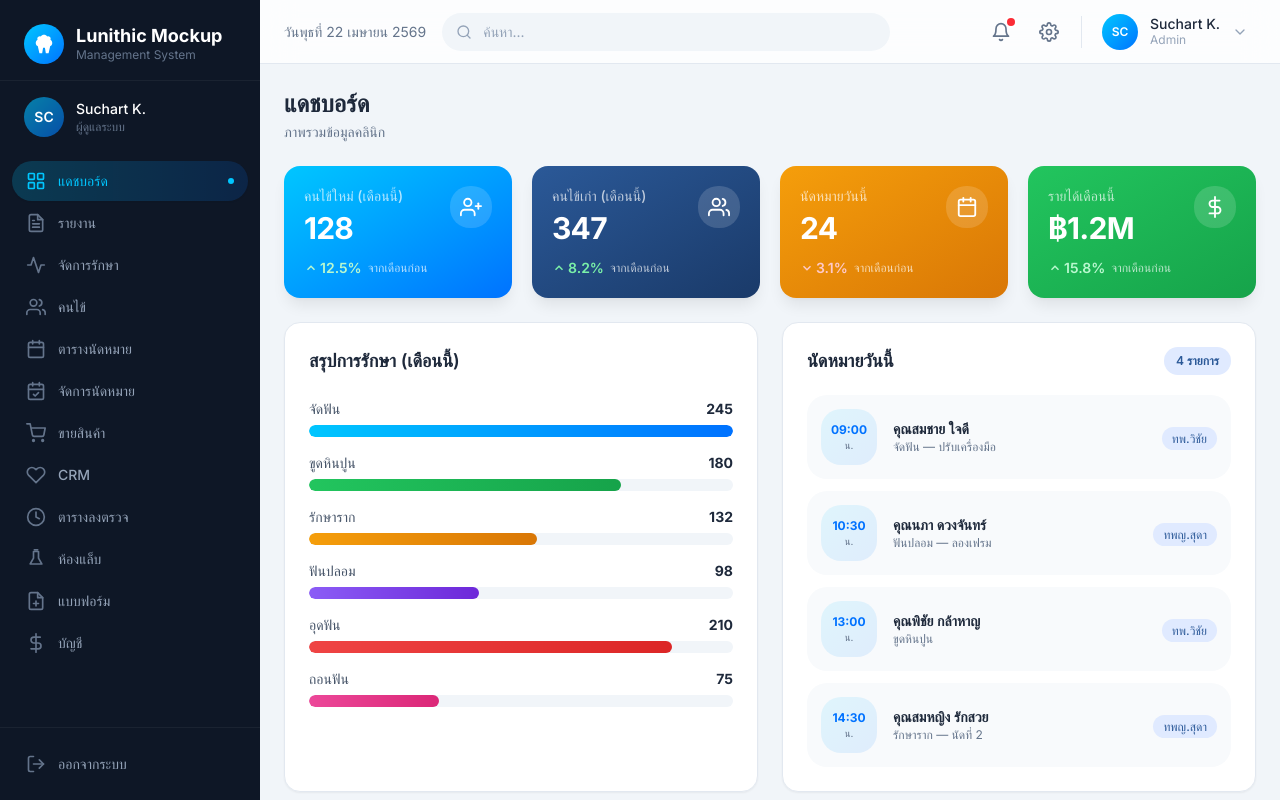
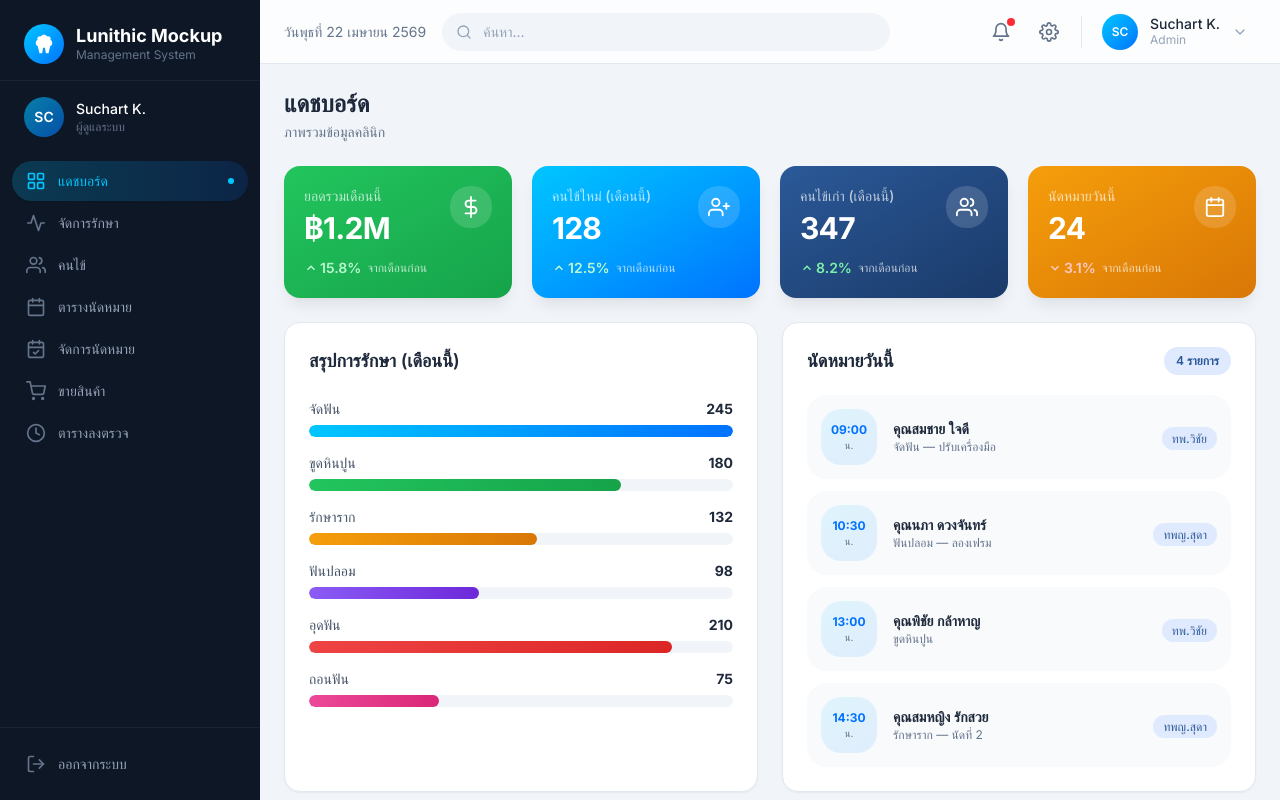
Before and after one commit to ronnayod/LDC, a Next.js app: page / in a window 1280 px wide. Shown: the top 800 px of the page. Built offline with nearby package versions, Linux system fonts and the light colour scheme.

Commit message:
feat: implement navigation sidebar and dashboard layout structure

```diff
--- a/src/app/(dashboard)/crm/page.tsx
+++ /dev/null
@@ -1,17 +0,0 @@
-export default function CRMPage() {
-  return (
-    <div className="space-y-6">
-      <div>
-        <h2 className="text-2xl font-bold text-[#1E293B]">CRM</h2>
-        <p className="text-sm text-[#64748B] mt-0.5">จัดการความสัมพันธ์ลูกค้า</p>
-      </div>
-      <div className="bg-white rounded-2xl p-12 shadow-sm border border-[#E2E8F0] flex flex-col items-center justify-center text-center">
-        <div className="w-16 h-16 rounded-2xl bg-[#FEE2E2] flex items-center justify-center mb-4">
-          <svg width="28" height="28" viewBox="0 0 24 24" fill="none" stroke="#DC2626" strokeWidth="2" strokeLinecap="round" strokeLinejoin="round"><path d="M20.84 4.61a5.5 5.5 0 0 0-7.78 0L12 5.67l-1.06-1.06a5.5 5.5 0 0 0-7.78 7.78l1.06 1.06L12 21.23l7.78-7.78 1.06-1.06a5.5 5.5 0 0 0 0-7.78z"/></svg>
-        </div>
-        <h3 className="text-lg font-semibold text-[#1E293B] mb-1">หน้า CRM</h3>
-        <p className="text-sm text-[#64748B]">อยู่ระหว่างการพัฒนา — พร้อมใช้งานเร็วๆ นี้</p>
-      </div>
-    </div>
-  );
-}
--- a/src/app/(dashboard)/forms/page.tsx
+++ /dev/null
@@ -1,17 +0,0 @@
-export default function FormsPage() {
-  return (
-    <div className="space-y-6">
-      <div>
-        <h2 className="text-2xl font-bold text-[#1E293B]">แบบฟอร์ม</h2>
-        <p className="text-sm text-[#64748B] mt-0.5">จัดการแบบฟอร์มต่างๆ</p>
-      </div>
-      <div className="bg-white rounded-2xl p-12 shadow-sm border border-[#E2E8F0] flex flex-col items-center justify-center text-center">
-        <div className="w-16 h-16 rounded-2xl bg-[#EDE9FE] flex items-center justify-center mb-4">
-          <svg width="28" height="28" viewBox="0 0 24 24" fill="none" stroke="#6D28D9" strokeWidth="2" strokeLinecap="round" strokeLinejoin="round"><path d="M14 2H6a2 2 0 0 0-2 2v16a2 2 0 0 0 2 2h12a2 2 0 0 0 2-2V8z"/><polyline points="14 2 14 8 20 8"/><line x1="12" y1="18" x2="12" y2="12"/><line x1="9" y1="15" x2="15" y2="15"/></svg>
-        </div>
-        <h3 className="text-lg font-semibold text-[#1E293B] mb-1">หน้าแบบฟอร์ม</h3>
-        <p className="text-sm text-[#64748B]">อยู่ระหว่างการพัฒนา — พร้อมใช้งานเร็วๆ นี้</p>
-      </div>
-    </div>
-  );
-}
--- a/src/app/(dashboard)/lab/page.tsx
+++ /dev/null
@@ -1,17 +0,0 @@
-export default function LabPage() {
-  return (
-    <div className="space-y-6">
-      <div>
-        <h2 className="text-2xl font-bold text-[#1E293B]">ห้องแล็บ</h2>
-        <p className="text-sm text-[#64748B] mt-0.5">จัดการงานห้องแล็บ</p>
-      </div>
-      <div className="bg-white rounded-2xl p-12 shadow-sm border border-[#E2E8F0] flex flex-col items-center justify-center text-center">
-        <div className="w-16 h-16 rounded-2xl bg-[#DCFCE7] flex items-center justify-center mb-4">
-          <svg width="28" height="28" viewBox="0 0 24 24" fill="none" stroke="#16A34A" strokeWidth="2" strokeLinecap="round" strokeLinejoin="round"><path d="M9 3h6v8l4 7H5l4-7V3z"/><line x1="10" y1="1" x2="14" y2="1"/></svg>
-        </div>
-        <h3 className="text-lg font-semibold text-[#1E293B] mb-1">หน้าห้องแล็บ</h3>
-        <p className="text-sm text-[#64748B]">อยู่ระหว่างการพัฒนา — พร้อมใช้งานเร็วๆ นี้</p>
-      </div>
-    </div>
-  );
-}
--- a/src/app/(dashboard)/page.tsx
+++ b/src/app/(dashboard)/page.tsx
@@ -46,6 +46,20 @@
 
       {/* Stat Cards */}
       <div className="grid grid-cols-1 sm:grid-cols-2 xl:grid-cols-4 gap-5">
+        <div className="animate-fade-in stagger-4">
+          <StatCard
+            title="ยอดรวมเดือนนี้"
+            value="฿1.2M"
+            change={15.8}
+            color="green"
+            icon={
+              <svg width="22" height="22" viewBox="0 0 24 24" fill="none" stroke="white" strokeWidth="2" strokeLinecap="round" strokeLinejoin="round">
+                <line x1="12" y1="1" x2="12" y2="23" />
+                <path d="M17 5H9.5a3.5 3.5 0 0 0 0 7h5a3.5 3.5 0 0 1 0 7H6" />
+              </svg>
+            }
+          />
+        </div>
         <div className="animate-fade-in stagger-1">
           <StatCard
             title="คนไข้ใหม่ (เดือนนี้)"
@@ -94,20 +108,7 @@
             }
           />
         </div>
-        <div className="animate-fade-in stagger-4">
-          <StatCard
-            title="รายได้เดือนนี้"
-            value="฿1.2M"
-            change={15.8}
-            color="green"
-            icon={
-              <svg width="22" height="22" viewBox="0 0 24 24" fill="none" stroke="white" strokeWidth="2" strokeLinecap="round" strokeLinejoin="round">
-                <line x1="12" y1="1" x2="12" y2="23" />
-                <path d="M17 5H9.5a3.5 3.5 0 0 0 0 7h5a3.5 3.5 0 0 1 0 7H6" />
-              </svg>
-            }
-          />
-        </div>
+
       </div>
 
       {/* Charts + Appointments */}
--- a/src/app/(dashboard)/reports/page.tsx
+++ /dev/null
@@ -1,17 +0,0 @@
-export default function ReportsPage() {
-  return (
-    <div className="space-y-6">
-      <div>
-        <h2 className="text-2xl font-bold text-[#1E293B]">รายงาน</h2>
-        <p className="text-sm text-[#64748B] mt-0.5">รายงานสรุปข้อมูลคลินิก</p>
-      </div>
-      <div className="bg-white rounded-2xl p-12 shadow-sm border border-[#E2E8F0] flex flex-col items-center justify-center text-center">
-        <div className="w-16 h-16 rounded-2xl bg-[#E0EAFF] flex items-center justify-center mb-4">
-          <svg width="28" height="28" viewBox="0 0 24 24" fill="none" stroke="#2B5998" strokeWidth="2" strokeLinecap="round" strokeLinejoin="round"><path d="M14 2H6a2 2 0 0 0-2 2v16a2 2 0 0 0 2 2h12a2 2 0 0 0 2-2V8z"/><polyline points="14 2 14 8 20 8"/><line x1="16" y1="13" x2="8" y2="13"/><line x1="16" y1="17" x2="8" y2="17"/></svg>
-        </div>
-        <h3 className="text-lg font-semibold text-[#1E293B] mb-1">หน้ารายงาน</h3>
-        <p className="text-sm text-[#64748B]">อยู่ระหว่างการพัฒนา — พร้อมใช้งานเร็วๆ นี้</p>
-      </div>
-    </div>
-  );
-}
--- a/src/app/layout.tsx
+++ b/src/app/layout.tsx
@@ -18,8 +18,8 @@
   children: React.ReactNode;
 }>) {
   return (
-    <html lang="th" className={`${inter.variable} h-full`}>
-      <body className="min-h-full font-sans antialiased">{children}</body>
+    <html lang="th" className={`${inter.variable} h-full`} suppressHydrationWarning>
+      <body className="min-h-full font-sans antialiased" suppressHydrationWarning>{children}</body>
     </html>
   );
 }
--- a/src/components/Sidebar.tsx
+++ b/src/components/Sidebar.tsx
@@ -13,19 +13,6 @@
         <rect x="14" y="3" width="7" height="7" rx="1" />
         <rect x="3" y="14" width="7" height="7" rx="1" />
         <rect x="14" y="14" width="7" height="7" rx="1" />
-      </svg>
-    ),
-  },
-  {
-    label: "รายงาน",
-    href: "/reports",
-    icon: (
-      <svg width="20" height="20" viewBox="0 0 24 24" fill="none" stroke="currentColor" strokeWidth="2" strokeLinecap="round" strokeLinejoin="round">
-        <path d="M14 2H6a2 2 0 0 0-2 2v16a2 2 0 0 0 2 2h12a2 2 0 0 0 2-2V8z" />
-        <polyline points="14 2 14 8 20 8" />
-        <line x1="16" y1="13" x2="8" y2="13" />
-        <line x1="16" y1="17" x2="8" y2="17" />
-        <polyline points="10 9 9 9 8 9" />
       </svg>
     ),
   },
@@ -87,53 +74,12 @@
     ),
   },
   {
-    label: "CRM",
-    href: "/crm",
-    icon: (
-      <svg width="20" height="20" viewBox="0 0 24 24" fill="none" stroke="currentColor" strokeWidth="2" strokeLinecap="round" strokeLinejoin="round">
-        <path d="M20.84 4.61a5.5 5.5 0 0 0-7.78 0L12 5.67l-1.06-1.06a5.5 5.5 0 0 0-7.78 7.78l1.06 1.06L12 21.23l7.78-7.78 1.06-1.06a5.5 5.5 0 0 0 0-7.78z" />
-      </svg>
-    ),
-  },
-  {
     label: "ตารางลงตรวจ",
     href: "/dentist-schedule",
     icon: (
       <svg width="20" height="20" viewBox="0 0 24 24" fill="none" stroke="currentColor" strokeWidth="2" strokeLinecap="round" strokeLinejoin="round">
         <circle cx="12" cy="12" r="10" />
         <polyline points="12 6 12 12 16 14" />
-      </svg>
-    ),
-  },
-  {
-    label: "ห้องแล็บ",
-    href: "/lab",
-    icon: (
-      <svg width="20" height="20" viewBox="0 0 24 24" fill="none" stroke="currentColor" strokeWidth="2" strokeLinecap="round" strokeLinejoin="round">
-        <path d="M9 3h6v8l4 7H5l4-7V3z" />
-        <line x1="10" y1="1" x2="14" y2="1" />
-      </svg>
-    ),
-  },
-  {
-    label: "แบบฟอร์ม",
-    href: "/forms",
-    icon: (
-      <svg width="20" height="20" viewBox="0 0 24 24" fill="none" stroke="currentColor" strokeWidth="2" strokeLinecap="round" strokeLinejoin="round">
-        <path d="M14 2H6a2 2 0 0 0-2 2v16a2 2 0 0 0 2 2h12a2 2 0 0 0 2-2V8z" />
-        <polyline points="14 2 14 8 20 8" />
-        <line x1="12" y1="18" x2="12" y2="12" />
-        <line x1="9" y1="15" x2="15" y2="15" />
-      </svg>
-    ),
-  },
-  {
-    label: "บัญชี",
-    href: "/accounting",
-    icon: (
-      <svg width="20" height="20" viewBox="0 0 24 24" fill="none" stroke="currentColor" strokeWidth="2" strokeLinecap="round" strokeLinejoin="round">
-        <line x1="12" y1="1" x2="12" y2="23" />
-        <path d="M17 5H9.5a3.5 3.5 0 0 0 0 7h5a3.5 3.5 0 0 1 0 7H6" />
       </svg>
     ),
   },
```
